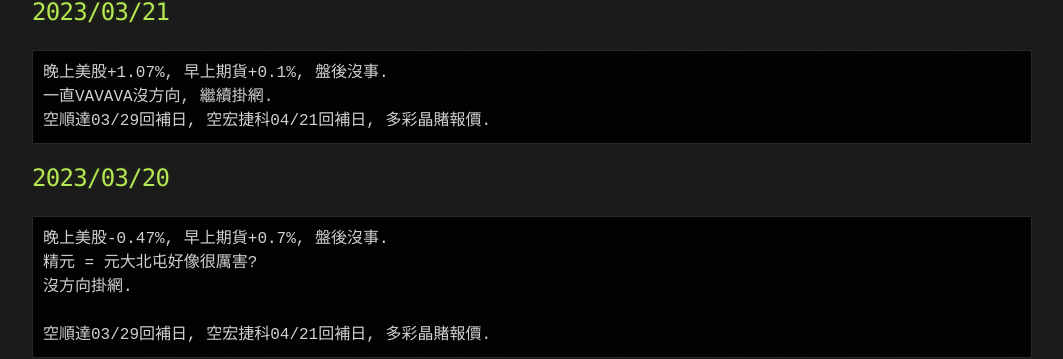
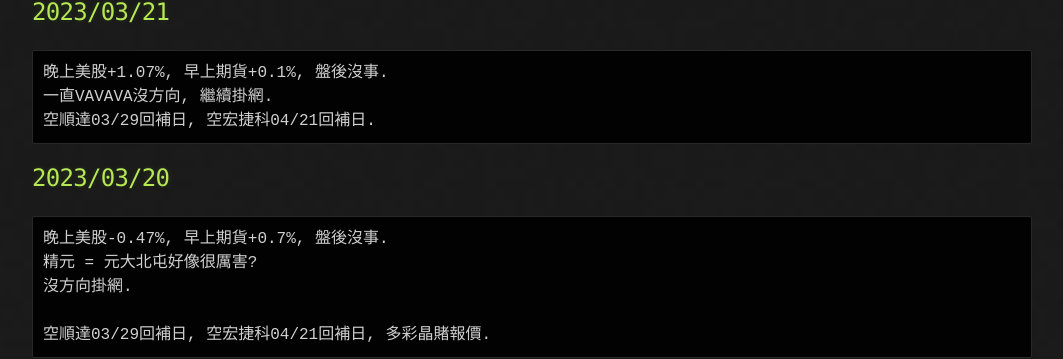
Before and after one commit to lepg5487/Stock_God, a Jekyll site: the page built from index.md, in a window 1280 px wide and 900 px high, scrolled down 468 px. Shown: the part 196-555 px from the top of the window, without its empty margins (108-1171 px from the left). Built offline with Jekyll 4.4.1, drawn with Linux system fonts in a browser that asks for light colours; our own code applies the rules of GitHub Pages for plain Markdown files.

Commit message:
Update index.md

````diff
--- a/index.md
+++ b/index.md
@@ -26,7 +26,7 @@ layout: testlayouts
 ```
 晚上美股+1.07%, 早上期貨+0.1%, 盤後沒事.
 一直VAVAVA沒方向, 繼續掛網.
-空順達03/29回補日, 空宏捷科04/21回補日, 多彩晶賭報價.
+空順達03/29回補日, 空宏捷科04/21回補日.
 ```
 
 ## 2023/03/20
````
